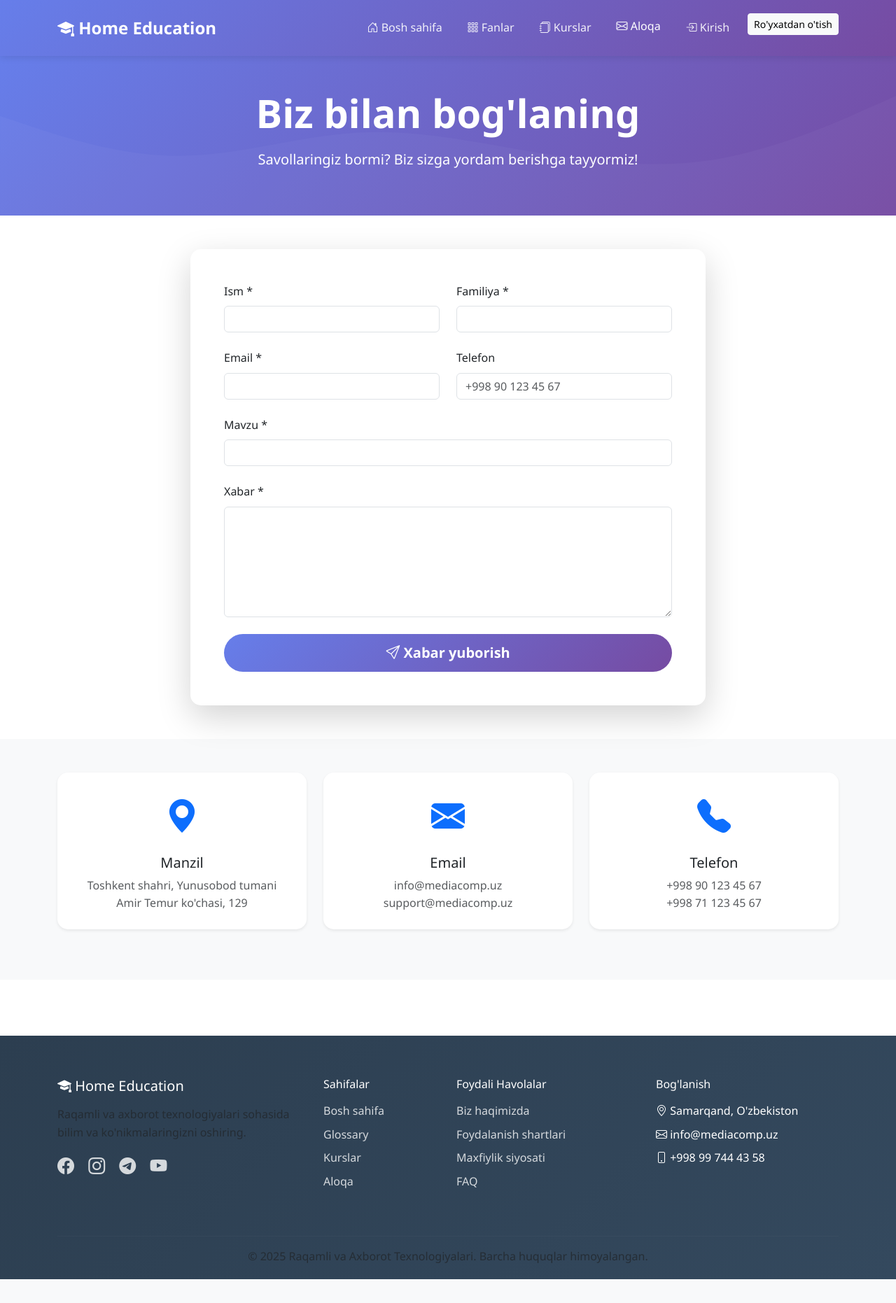
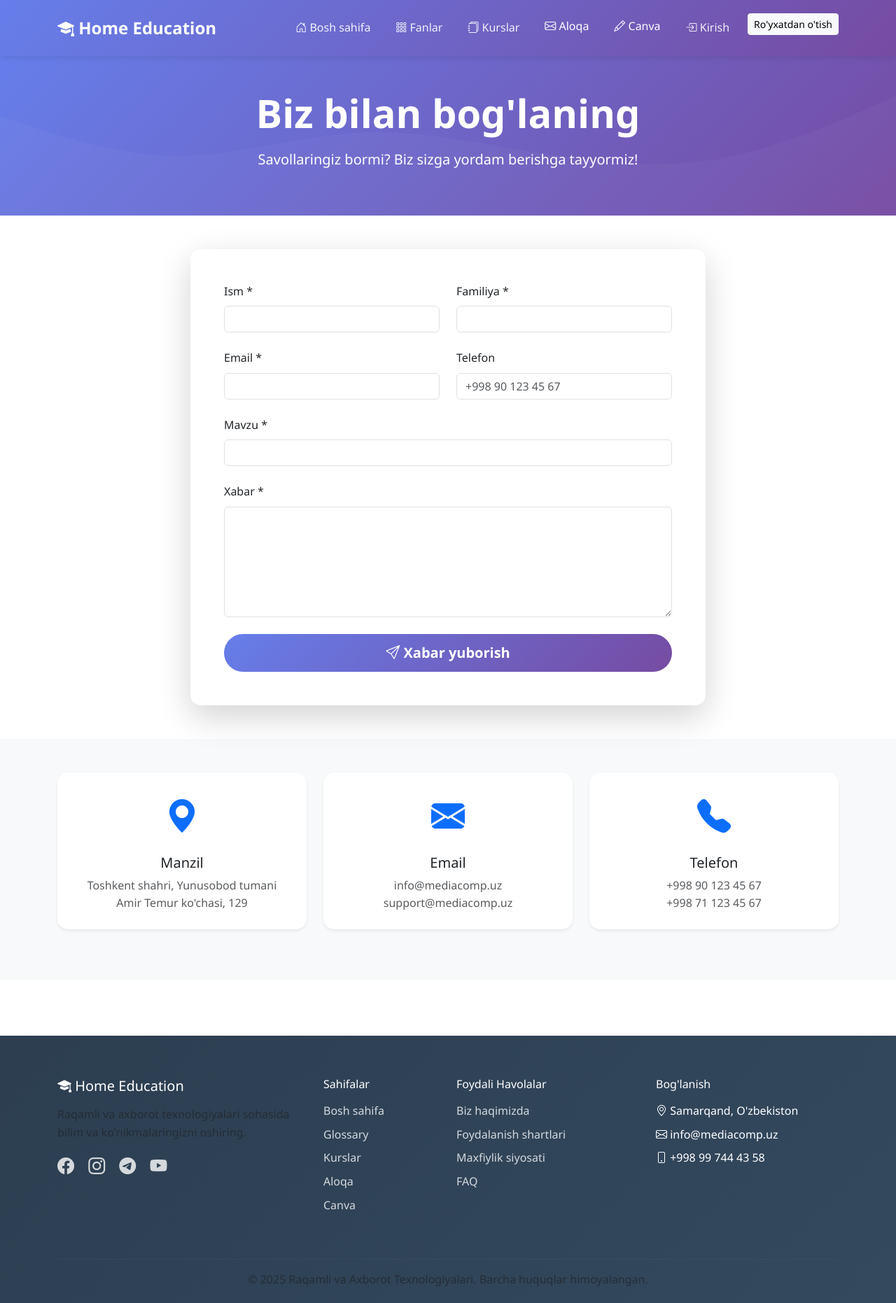
Before and after one commit to diyorbekmajidov/qosim, a Django app: page /contact/ in a window 1280 px wide. Shown: the whole page at 70% size. Before the commit the page ends 1828 px from the top, so only its background shows below. Run offline with Django 5.2, Linux system fonts and the light colour scheme; some libraries are stand-ins or nearby versions.

Commit message:
fix bugs

```diff
--- a/templates/base.html
+++ b/templates/base.html
@@ -255,7 +255,12 @@
                             <i class="bi bi-envelope"></i> Aloqa
                         </a>
                     </li>
-
+                    <li class="nav-item">
+                        <a class="nav-link {% if 'contact' in request.path %}active{% endif %}"
+                            href="https://www.canva.com/" target="_blank">
+                            <i class="bi bi-pencil"></i> Canva
+                        </a>
+                    </li>
                     {% if user.is_authenticated %}
                     <li class="nav-item dropdown">
                         <a class="nav-link dropdown-toggle" href="#" id="userDropdown" role="button"
@@ -333,6 +338,7 @@
                         <li class="mb-2"><a href="{% url 'glossary' %}">Glossary</a></li>
                         <li class="mb-2"><a href="{% url 'courses' %}">Kurslar</a></li>
                         <li class="mb-2"><a href="{% url 'contact' %}">Aloqa</a></li>
+                        <li class="mb-2"><a href="https://www.canva.com/" target="_blank">Canva</a></li>
                     </ul>
                 </div>
                 <div class="col-md-3 mb-4">
```
